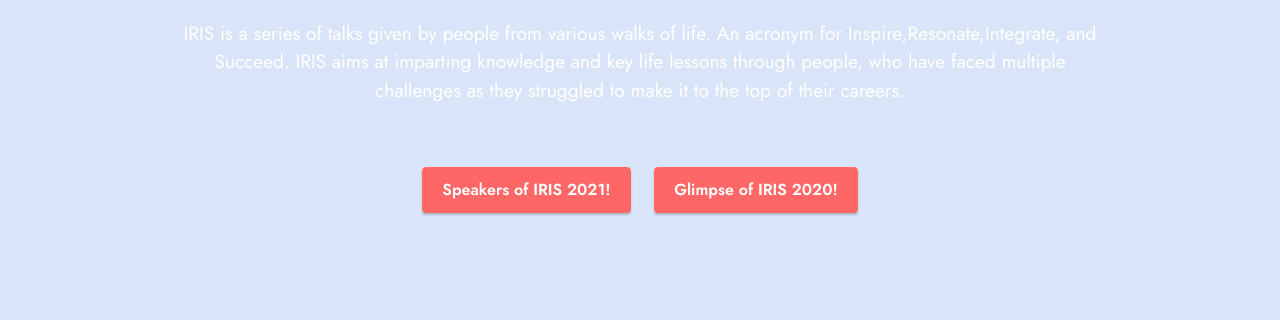
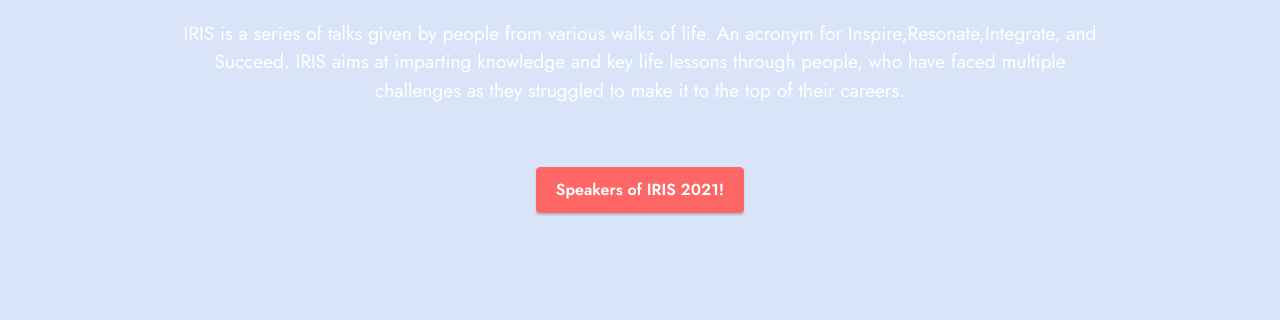
Before and after one commit to Minakshee25/IRIS-2021, a plain HTML site: page index.html in a window 1280 px wide. Shown: the part 480-800 px from the top of the page. Drawn offline with nearby package versions, Linux system fonts and the light colour scheme; a script that the page names is missing; files whose address does not match are found by name.

Commit message:
Update index.html

```diff
--- a/index.html
+++ b/index.html
@@ -131,7 +131,7 @@
                 </p>
                     <div data-aos="fade-in" data-aos-duration="3000"><br>
                     <a class="btn btn-md btn-secondary display-4" href="#gallery3-x" style="font-size: 1rem">Speakers of IRIS 2021!</a>
-                    <a class="btn btn-secondary display-4" href="#" style="font-size: 1rem">Glimpse of IRIS 2020!</a>
+<!--                     <a class="btn btn-secondary display-4" href="#" style="font-size: 1rem">Glimpse of IRIS 2020!</a> -->
                     </div>
             </div>
         </div>
```
